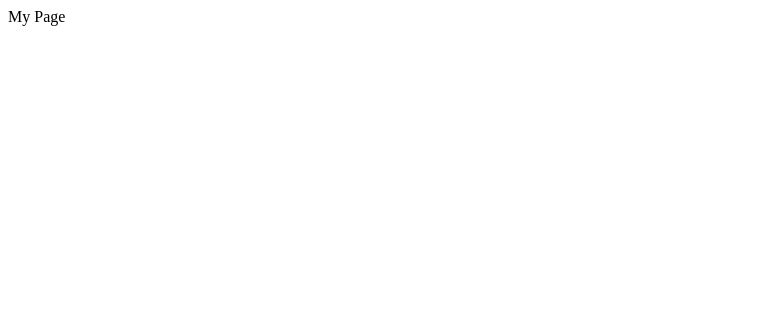
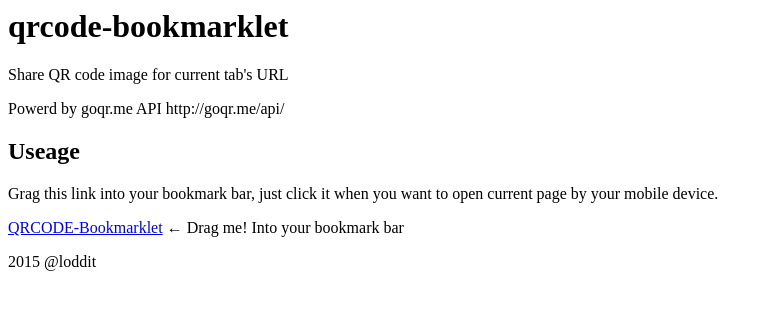
Before and after one commit to loddit/qrcode-bookmarklet, a plain HTML site: page index.html in a window 1280 px wide. Shown: the whole page, without its empty margins (0-773 px from the left). Drawn offline with Linux system fonts and the light colour scheme.

Commit message:
add real page

```diff
--- a/index.html
+++ b/index.html
@@ -1 +1,27 @@
-My Page
+<html>
+  <head>
+    <title>qrcode-bookmarklet</title>
+  </head>
+  <body>
+    <h1>qrcode-bookmarklet</h1>
+
+    <p>
+      Share QR code image for current tab's URL
+    </p>
+    <p>
+      Powerd by goqr.me API http://goqr.me/api/
+    </p>
+
+    <h2>Useage</h2>
+
+    <p>
+      Grag this link into your bookmark bar, just click it when you want to open current page by your mobile device.
+    </p>
+
+    <a href="javascript:window.open('https://api.qrserver.com/v1/create-qr-code/?size=200x200&data=' + location.href,'qrcode','width=200,height=200,menubar=no,resizable=no,location=no,top=' + (screen.height/2 - 100) + ',left=' + (screen.width/2 -100));">QRCODE-Bookmarklet</a> ←  Drag me! Into your bookmark bar
+
+    <p>
+      2015 @loddit
+    </p>
+  </body>
+</html>
```
